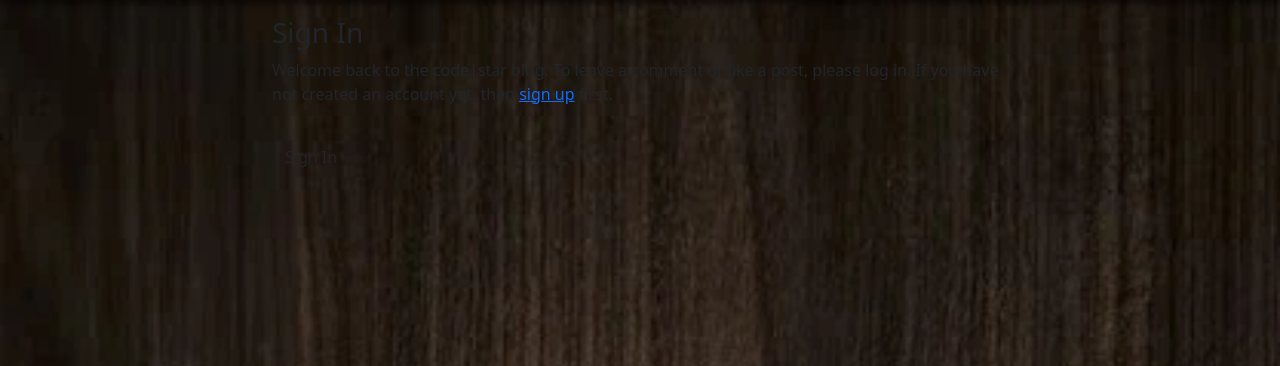
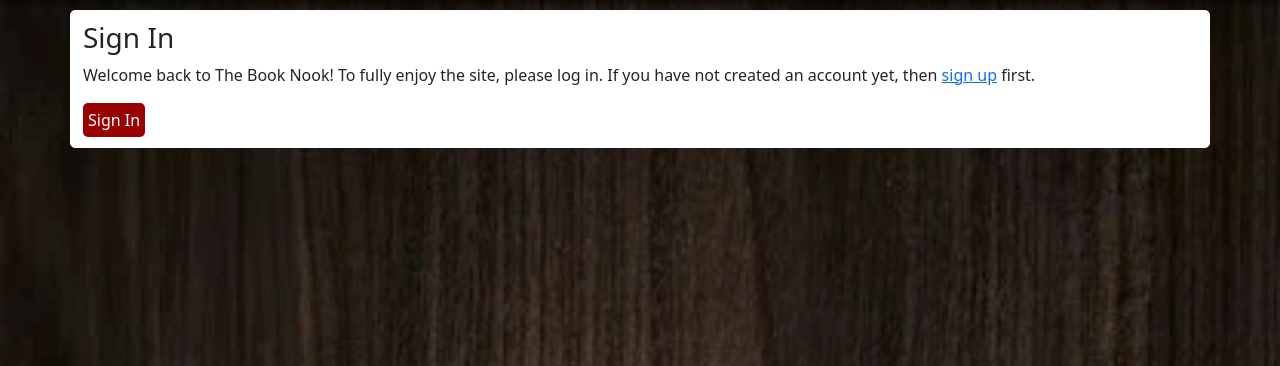
Before and after one commit to MeganOtton/BookNook, a Django app: template templates/account/login.html in a window 1280 px wide. Shown: the part 56-422 px from the top of the page. Run offline with Django 3.2, Linux system fonts and the light colour scheme; the template is opened without the code that fills it: most values are stand-ins (such as "Sample title", 1, 10 or a date in 2020); some libraries are stand-ins or nearby versions.

Commit message:
[HTML, CSS] Login Page ADD

```diff
--- a/static/css/style.css
+++ b/static/css/style.css
@@ -427,3 +394,74 @@ body {
     font-weight: 600;
     color: var(--text-black);
 }
+
+/* Logout.html */
+/* BorderBox */
+.container-logout {
+    background-color: white;
+    border: 1px solid white;
+    border-radius: 5px;
+
+    margin-top: 10px;
+    margin-left: 10px;
+    margin-right: 10px;
+
+    padding-top: 10px;
+    padding-bottom: 10px;
+    padding-left: 10px;
+    padding-right: 10px;
+
+    display: flex;
+    flex-direction: column
+}
+
+/* Button */
+.signout {
+    background-color: var(--ribbon-red);
+    color: white;
+    border: none;
+    border-radius: 5px;
+    padding: 5px;
+    justify-content: center;
+}
+
+.logoutbutton {
+    display: flex;
+    justify-content: center;
+}
+
+/* login.html */
+/* login box */
+.login-info-box {
+    margin-left: 10px;
+    margin-right: 10px;
+}
+
+
+.login-box {
+    background-color: white;
+    border: 1px solid white;
+    border-radius: 5px;
+    width: 100%;
+
+    margin-top: 10px;
+}
+
+.singin-text {
+    padding-top: 10px;
+}
+
+.signin-form {
+    display: flex;
+    flex-direction: column
+}
+
+.signin_button {
+    background-color: var(--ribbon-red);
+    color: white;
+    border: none;
+    border-radius: 5px;
+    padding: 5px;
+    justify-content: center;
+    margin-bottom: 10px;
+}
--- a/templates/account/login.html
+++ b/templates/account/login.html
@@ -6,29 +6,30 @@
 {% block head_title %}{% trans "Sign In" %}{% endblock %}
 
 {% block content %}
-
-<div class="container">
-    <div class="row">
-        <div class="col-md-8 mt-3 offset-md-2">
+<div class="login-info-box">
+  <div class="container login-box">
+      <div class="row singin-text">
+          <div >
               <h3>{% trans "Sign In" %}</h3>
 
-            <p>{% blocktrans %}Welcome back to the code|star blog. To leave a comment or like a post, please log in. If
-                you
-                have not created an account yet, then <a class="link" href="{{ signup_url }}">sign up</a>
+              <p>{% blocktrans %}Welcome back to The Book Nook! To fully enjoy the site, please log in. If
+                  you have not created an account yet, then <a class="link" href="{{ signup_url }}">sign up</a>
                   first.{% endblocktrans %}</p>
           </div>
       </div>
-    <div class="row">
-        <div class="col-md-8 mt-3 offset-md-2">
+      <div class="row singin-form">
+          <div >
               <form class="login" method="POST" action="{% url 'account_login' %}">
                   {% csrf_token %}
                   {{ form.as_p }}
                   {% if redirect_field_value %}
                   <input type="hidden" name="{{ redirect_field_name }}" value="{{ redirect_field_value }}" />
                   {% endif %}
-                <button class="btn btn-signup right" type="submit">{% trans "Sign In" %}</button>
+                  <button class="btn btn-signup right signin_button" type="submit">{% trans "Sign In" %}</button>
               </form>
           </div>
       </div>
   </div>
+</div>
+
 {% endblock %}
```
Also changed, not shown: other parts of static/css/style.css (+0 -33 lines). Lines whose indentation alone changed are shown as unchanged.
